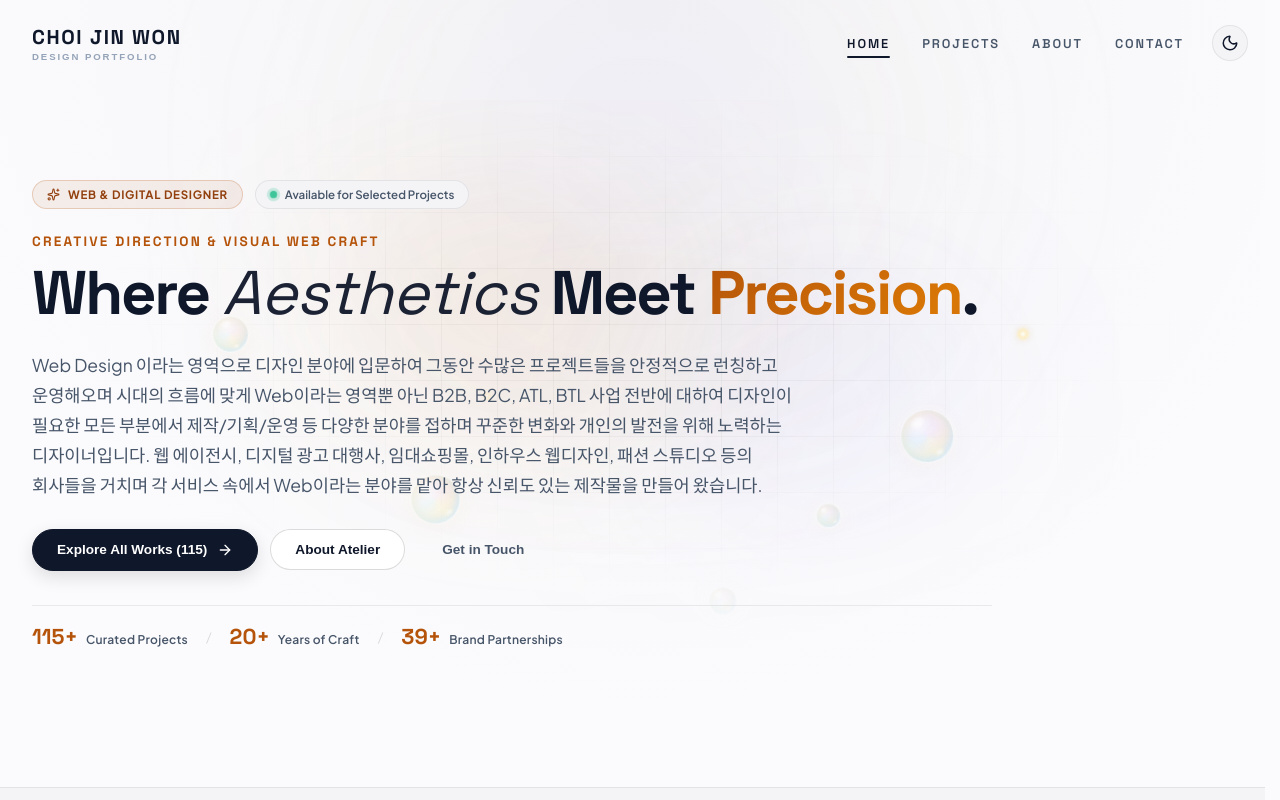
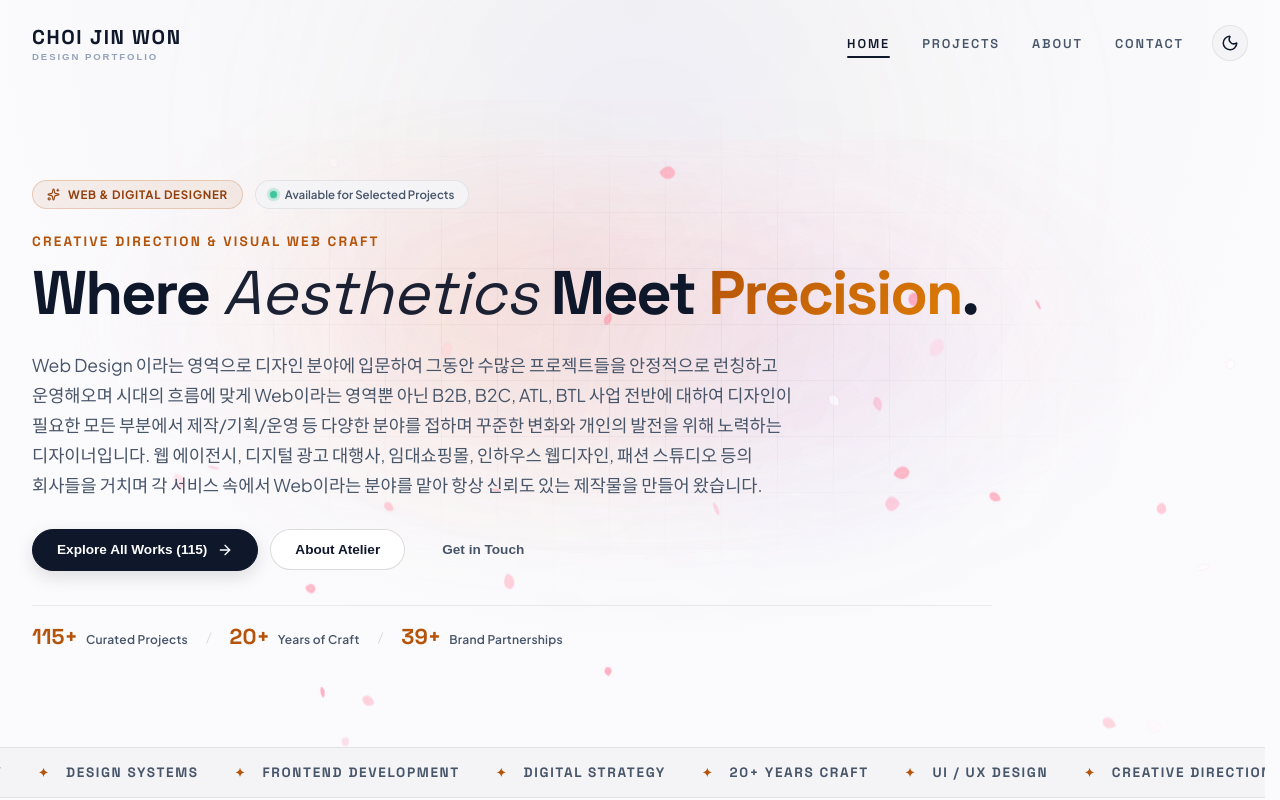
Before and after one commit to monodle/test_choi, a React (Vite) app: page / in a window 1280 px wide. Shown: the top 800 px of the page. Built offline with nearby package versions, Linux system fonts and the light colour scheme; a web font is replaced by a local one.

Commit message:
벚꽃효과

```diff
--- a/src/App.tsx
+++ b/src/App.tsx
@@ -63,6 +63,7 @@ export const App: React.FC = () => {
             profile={profile}
             about={about}
             projects={projects}
+            theme={theme}
             onNavigate={setActiveTab}
             onSelectProject={setSelectedProject}
           />
--- /dev/null
+++ b/src/components/CherryBlossom.tsx
@@ -0,0 +1,176 @@
+import React, { useEffect, useRef } from 'react';
+
+interface FallingPetal {
+  x: number;
+  y: number;
+  size: number;
+  speedY: number;
+  speedX: number;
+  rotation: number;
+  rotSpeed: number;
+  flip: number;
+  flipSpeed: number;
+  color: string;
+  baseOpacity: number;
+  swayAmp: number;
+  swaySpeed: number;
+  swayOffset: number;
+}
+
+const PETAL_COLORS = [
+  '#ffd1dc',
+  '#ffb7c5',
+  '#ffaec0',
+  '#ffe4ea',
+  '#ffccd7',
+  '#ffffff',
+];
+
+export const CherryBlossom: React.FC = () => {
+  const canvasRef = useRef<HTMLCanvasElement | null>(null);
+
+  useEffect(() => {
+    const canvas = canvasRef.current;
+    if (!canvas) return;
+
+    const ctx = canvas.getContext('2d');
+    if (!ctx) return;
+
+    let animationFrameId: number;
+    let width = (canvas.width = window.innerWidth);
+    let height = (canvas.height = canvas.parentElement?.clientHeight || 1100);
+
+    const handleResize = () => {
+      if (!canvas) return;
+      width = canvas.width = window.innerWidth;
+      height = canvas.height = canvas.parentElement?.clientHeight || 1100;
+    };
+
+    window.addEventListener('resize', handleResize);
+
+    const MAX_PETALS = 48;
+    const petals: FallingPetal[] = [];
+
+    const createPetal = (spawnFromTop = true): FallingPetal => {
+      return {
+        x: Math.random() * width,
+        y: spawnFromTop ? -20 - Math.random() * 80 : Math.random() * height,
+        size: 5.5 + Math.random() * 4.5,
+        speedY: 1.0 + Math.random() * 1.5,
+        speedX: 0.25 + Math.random() * 0.65,
+        rotation: Math.random() * Math.PI * 2,
+        rotSpeed: (Math.random() - 0.5) * 0.035,
+        flip: Math.random() * Math.PI,
+        flipSpeed: 0.025 + Math.random() * 0.035,
+        color: PETAL_COLORS[Math.floor(Math.random() * PETAL_COLORS.length)],
+        baseOpacity: 0.85 + Math.random() * 0.15,
+        swayAmp: 1.0 + Math.random() * 1.6,
+        swaySpeed: 0.02 + Math.random() * 0.025,
+        swayOffset: Math.random() * Math.PI * 2,
+      };
+    };
+
+    // 초기 꽃잎 생성 (화면 전체에 골고루 분포)
+    for (let i = 0; i < MAX_PETALS; i++) {
+      petals.push(createPetal(false));
+    }
+
+    // 벚꽃잎 하나 그리기 함수
+    const drawPetal = (
+      c: CanvasRenderingContext2D,
+      x: number,
+      y: number,
+      size: number,
+      rotation: number,
+      flip: number,
+      color: string,
+      opacity: number
+    ) => {
+      c.save();
+      c.translate(x, y);
+      c.rotate(rotation);
+      c.scale(1, Math.cos(flip));
+
+      c.globalAlpha = Math.max(0, Math.min(1, opacity));
+      c.fillStyle = color;
+      c.shadowColor = 'rgba(244, 114, 182, 0.2)';
+      c.shadowBlur = 2;
+
+      c.beginPath();
+      // 전형적인 벚꽃잎 곡선 (오목한 하트 물방울)
+      c.moveTo(0, -size);
+      c.bezierCurveTo(size * 0.7, -size * 0.8, size * 0.9, size * 0.3, 0, size);
+      c.bezierCurveTo(-size * 0.9, size * 0.3, -size * 0.7, -size * 0.8, 0, -size);
+      c.fill();
+
+      // 꽃잎 중심부 미세 하이라이트
+      c.strokeStyle = 'rgba(255, 255, 255, 0.4)';
+      c.lineWidth = 0.4;
+      c.beginPath();
+      c.moveTo(0, -size * 0.6);
+      c.lineTo(0, size * 0.5);
+      c.stroke();
+
+      c.restore();
+    };
+
+    // 메인 렌더 루프
+    const render = () => {
+      ctx.clearRect(0, 0, width, height);
+
+      const fadeStartDistance = 90; // Marquee 영역 진입 시 페이드아웃 시작 거리
+      const fadeStartY = height - fadeStartDistance;
+
+      for (let i = 0; i < petals.length; i++) {
+        const p = petals[i];
+
+        // 물리 좌표 업데이트
+        p.swayOffset += p.swaySpeed;
+        p.x += p.speedX + Math.sin(p.swayOffset) * p.swayAmp;
+        p.y += p.speedY;
+        p.rotation += p.rotSpeed;
+        p.flip += p.flipSpeed;
+
+        // 상단 페이드인 & 하단 페이드아웃 계산
+        let currentOpacity = p.baseOpacity;
+
+        // 상단 등장 시 부드러운 페이드인
+        if (p.y < 40) {
+          currentOpacity *= Math.max(0, (p.y + 20) / 60);
+        }
+
+        // Marquee 영역 도달 시 부드러운 페이드아웃
+        if (p.y > fadeStartY) {
+          const fadeProgress = (p.y - fadeStartY) / fadeStartDistance;
+          currentOpacity *= Math.max(0, 1 - fadeProgress);
+        }
+
+        // Marquee 하단 경계(height)에 도달하거나 화면 좌우를 벗어나면 즉시 상단 재생성
+        if (p.y >= height || currentOpacity <= 0.02 || p.x > width + 40 || p.x < -40) {
+          petals[i] = createPetal(true);
+        } else {
+          drawPetal(ctx, p.x, p.y, p.size, p.rotation, p.flip, p.color, currentOpacity);
+        }
+      }
+
+      animationFrameId = requestAnimationFrame(render);
+    };
+
+    render();
+
+    return () => {
+      window.removeEventListener('resize', handleResize);
+      cancelAnimationFrame(animationFrameId);
+    };
+  }, []);
+
+  return (
+    <div className="cherry-blossom-wrapper" aria-hidden="true">
+      {/* Gradual Soft Pink Ambient Background Tint */}
+      <div className="sakura-ambient-tint" />
+      <canvas ref={canvasRef} className="cherry-blossom-canvas" />
+    </div>
+  );
+};
+
+export default CherryBlossom;
--- a/src/components/HomeSection.tsx
+++ b/src/components/HomeSection.tsx
@@ -11,12 +11,14 @@ import { ProfileInfo, AboutInfo, ProjectItem } from '../types/portfolio';
 import { TabType } from './Header';
 import { ProjectCard } from './ProjectCard';
 import { ShootingStars } from './ShootingStars';
-import { SunlitBubbles } from './SunlitBubbles';
+import { CherryBlossom } from './CherryBlossom';
+import { Theme } from '../hooks/useTheme';
 
 interface HomeSectionProps {
   profile: ProfileInfo;
   about: AboutInfo;
   projects: ProjectItem[];
+  theme?: Theme;
   onNavigate: (tab: TabType) => void;
   onSelectProject: (project: ProjectItem) => void;
 }
@@ -82,6 +84,7 @@ export const HomeSection: React.FC<HomeSectionProps> = ({
   profile,
   about,
   projects,
+  theme = 'light',
   onNavigate,
   onSelectProject,
 }) => {
@@ -101,6 +104,11 @@ export const HomeSection: React.FC<HomeSectionProps> = ({
 
   return (
     <div className="home-container animate-fadeIn">
+      {/* Top Hero + Marquee Wrapper (Bounds Cherry Blossom Animation strictly above Featured Works) */}
+      <div className="home-hero-marquee-wrapper">
+        {/* Full-width Cherry Blossom Falling (Light Mode Only) */}
+        {theme === 'light' && <CherryBlossom key="cherry-light-blossom" />}
+
         {/* 1. DESIGNER EDITORIAL HERO SECTION */}
         <section className="designer-hero-section">
           {/* Ambient Visual Backdrops */}
@@ -108,8 +116,7 @@ export const HomeSection: React.FC<HomeSectionProps> = ({
             <div className="hero-aurora-blob hero-aurora-1" />
             <div className="hero-aurora-blob hero-aurora-2" />
             <div className="hero-grid-mesh" />
-          <ShootingStars />
-          <SunlitBubbles />
+            {theme === 'dark' && <ShootingStars />}
           </div>
 
           <div className="designer-hero-grid">
@@ -206,6 +213,7 @@ export const HomeSection: React.FC<HomeSectionProps> = ({
             </div>
           </div>
         </section>
+      </div>
 
       {/* 3. CURATED FEATURED WORKS (Cinematic Spotlight + Asymmetrical Grid) */}
       <section className="home-featured-section">
--- a/src/index.css
+++ b/src/index.css
@@ -2381,142 +2381,82 @@ body {
   }
 }
 
+/* Hero + Marquee Unified Wrapper (Strictly bounding cherry blossom falling) */
+.home-hero-marquee-wrapper {
+  position: relative;
+  width: 100%;
+  display: flex;
+  flex-direction: column;
+  gap: 56px;
+}
+
+@media (min-width: 768px) {
+  .home-hero-marquee-wrapper {
+    gap: 80px;
+  }
+}
+
 /* ==========================================================================
-   SUNLIT PRISMATIC SOAP BUBBLES ANIMATION (Light Mode Only)
+   CHERRY BLOSSOM & SAKURA FALLING (Light Mode Only, 100vw Full Width)
    ========================================================================== */
-.sunlit-bubbles-wrapper {
+.cherry-blossom-wrapper {
   display: none;
   position: absolute;
-  inset: 0;
+  top: -40px;
+  bottom: 0;
+  left: 50%;
+  transform: translateX(-50%);
+  width: 100vw;
+  height: calc(100% + 40px);
   pointer-events: none;
   overflow: hidden;
   z-index: 0;
 }
 
-[data-theme="light"] .sunlit-bubbles-wrapper {
+[data-theme="light"] .cherry-blossom-wrapper {
   display: block;
 }
 
-/* Soap Bubble Physical & Prismatic Rendering */
-.soap-bubble {
+.cherry-blossom-canvas {
+  width: 100%;
+  height: 100%;
+  display: block;
+  pointer-events: none;
+  position: relative;
+  z-index: 1;
+}
+
+/* Gradual Soft Pink Ambient Background Tint */
+.sakura-ambient-tint {
   position: absolute;
-  bottom: -60px;
-  border-radius: 50%;
-  background: radial-gradient(circle at 35% 30%, rgba(255, 255, 255, 0.8) 0%, rgba(255, 255, 255, 0.2) 30%, rgba(255, 220, 130, 0.28) 60%, rgba(140, 215, 255, 0.35) 82%, rgba(245, 160, 225, 0.42) 100%);
-  box-shadow:
-    inset -3px -3px 8px rgba(110, 195, 255, 0.45),
-    inset 3px 3px 8px rgba(255, 230, 140, 0.5),
-    0 4px 18px rgba(180, 83, 9, 0.08),
-    0 0 14px rgba(255, 255, 255, 0.7);
-  border: 1px solid rgba(255, 255, 255, 0.75);
-  backdrop-filter: blur(1.5px);
-  -webkit-backdrop-filter: blur(1.5px);
+  top: -60px;
+  left: 50%;
+  transform: translateX(-50%);
+  width: 100vw;
+  max-width: 1400px;
+  height: 640px;
+  background: radial-gradient(
+    ellipse 75% 60% at 50% 35%,
+    rgba(255, 214, 226, 0.45) 0%,
+    rgba(255, 230, 238, 0.25) 45%,
+    transparent 75%
+  );
   opacity: 0;
-  animation: bubbleRiseFloat var(--duration, 9s) cubic-bezier(0.35, 0.1, 0.25, 1) infinite;
-  animation-delay: var(--delay, 0s);
-  will-change: transform, opacity;
-}
-
-/* Bubble Specular Main Highlight */
-.bubble-specular-main {
-  position: absolute;
-  top: 14%;
-  left: 18%;
-  width: 28%;
-  height: 20%;
-  border-radius: 50%;
-  background: radial-gradient(ellipse at center, rgba(255, 255, 255, 0.98) 0%, rgba(255, 255, 255, 0.45) 60%, transparent 100%);
-  transform: rotate(-35deg);
-  filter: blur(0.5px);
-}
-
-/* Bubble Specular Rim Secondary Reflection */
-.bubble-specular-rim {
-  position: absolute;
-  bottom: 12%;
-  right: 16%;
-  width: 22%;
-  height: 14%;
-  border-radius: 50%;
-  background: radial-gradient(ellipse at center, rgba(255, 255, 255, 0.8) 0%, rgba(255, 235, 180, 0.35) 60%, transparent 100%);
-  transform: rotate(-30deg);
-}
-
-/* Prismatic Rainbow Sheen Layer */
-.bubble-shimmer-color {
-  position: absolute;
-  inset: 0;
-  border-radius: 50%;
-  background: conic-gradient(from 45deg, rgba(255, 175, 200, 0.2), rgba(255, 235, 150, 0.25), rgba(150, 235, 255, 0.25), rgba(210, 160, 255, 0.2), rgba(255, 175, 200, 0.2));
-  mix-blend-mode: overlay;
-  animation: bubblePrismSpin 6s linear infinite;
-}
-
-@keyframes bubblePrismSpin {
-  0% {
-    transform: rotate(0deg);
-  }
-  100% {
-    transform: rotate(360deg);
-  }
-}
-
-@keyframes bubbleRiseFloat {
+  pointer-events: none;
+  z-index: 0;
+  animation: sakuraAmbientBlush 12s cubic-bezier(0.2, 0.8, 0.3, 1) forwards;
+  mask-image: radial-gradient(ellipse 70% 65% at 50% 40%, black 30%, transparent 80%);
+  -webkit-mask-image: radial-gradient(ellipse 70% 65% at 50% 40%, black 30%, transparent 80%);
+}
+
+@keyframes sakuraAmbientBlush {
   0% {
     opacity: 0;
-    transform: translate3d(0, 0, 0) scale(0.6) rotate(0deg);
-  }
-  12% {
-    opacity: 0.95;
-    transform: translate3d(calc(var(--sway, 20px) * 0.3), -80px, 0) scale(1) rotate(5deg);
-  }
-  42% {
-    opacity: 0.95;
-    transform: translate3d(var(--sway, 20px), -240px, 0) scale(1.05) rotate(-8deg);
-  }
-  72% {
-    opacity: 0.88;
-    transform: translate3d(calc(var(--sway, 20px) * -0.5), -400px, 0) scale(1.02) rotate(10deg);
-  }
-  94% {
-    opacity: 0.65;
-    transform: translate3d(calc(var(--sway, 20px) * 0.4), -520px, 0) scale(1.08) rotate(-5deg);
+    transform: translateX(-50%) scale(0.95);
   }
   100% {
-    opacity: 0;
-    transform: translate3d(0, -560px, 0) scale(1.2) rotate(0deg);
-  }
-}
-
-/* Sunlight Prismatic Glints (Sparkles) */
-.sunlight-glint {
-  position: absolute;
-  width: var(--size, 16px);
-  height: var(--size, 16px);
-  background: radial-gradient(circle, #ffffff 0%, rgba(255, 230, 150, 0.85) 35%, transparent 70%);
-  opacity: 0;
-  animation: sunGlintSparkle var(--duration, 3.5s) ease-in-out infinite;
-  animation-delay: var(--delay, 0s);
-  pointer-events: none;
-  filter: drop-shadow(0 0 4px rgba(229, 184, 105, 0.6));
-}
-
-@keyframes sunGlintSparkle {
-  0%, 100% {
-    opacity: 0;
-    transform: scale(0.3) rotate(0deg);
-  }
-  35% {
     opacity: 1;
-    transform: scale(1.25) rotate(90deg);
-  }
-  55% {
-    opacity: 0.85;
-    transform: scale(1) rotate(135deg);
-  }
-  80% {
-    opacity: 0;
-    transform: scale(0.4) rotate(180deg);
+    transform: translateX(-50%) scale(1);
   }
 }
 
```
Lines whose indentation alone changed are shown as unchanged.
